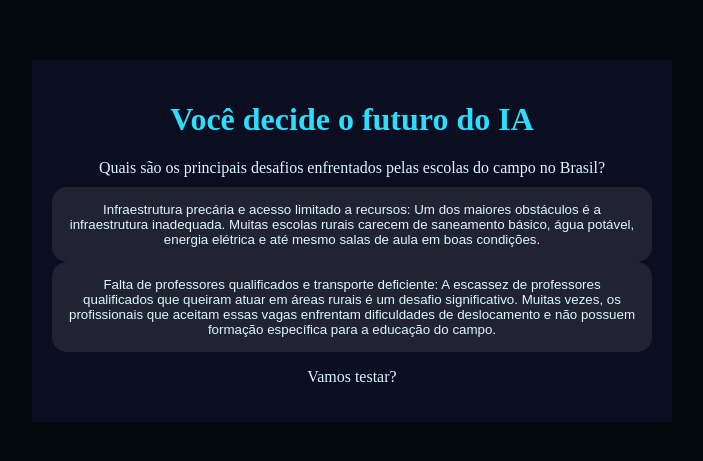
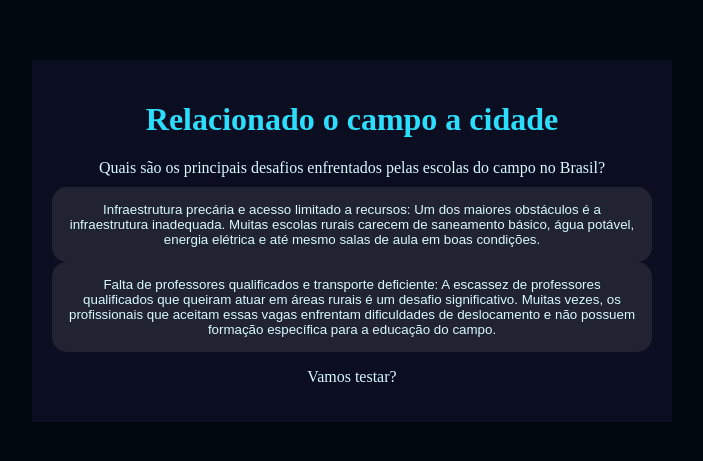
Before and after one commit to EmaanuellySilvaa/agrinho, a plain HTML site: page index.html in a window 1280 px wide. Shown: the part 167-628 px from the top of the page, without its empty margins (288-991 px from the left). Drawn offline with Linux system fonts and the light colour scheme.

Commit message:
index.html

```diff
--- a/index.html
+++ b/index.html
@@ -4,11 +4,11 @@
     <meta charset="UTF-8">
     <meta name="viewport" content="width=device-width, initial-scale=1.0">
     <link rel="stylesheet" href="style.css">
-    <title>Relacionado a campo e cidade</title>
+    <title>Você decide o futuro do IA</title>
 </head>
 <body>
     <div class="caixa-principal">
-        <h1>Você decide o futuro do IA</h1>
+        <h1>Relacionado o campo a cidade</h1>
         <div class="caixa-perguntas">
             Você já sabe quais são as perguntas que irão nortear sua missão ?
         </div>
```
